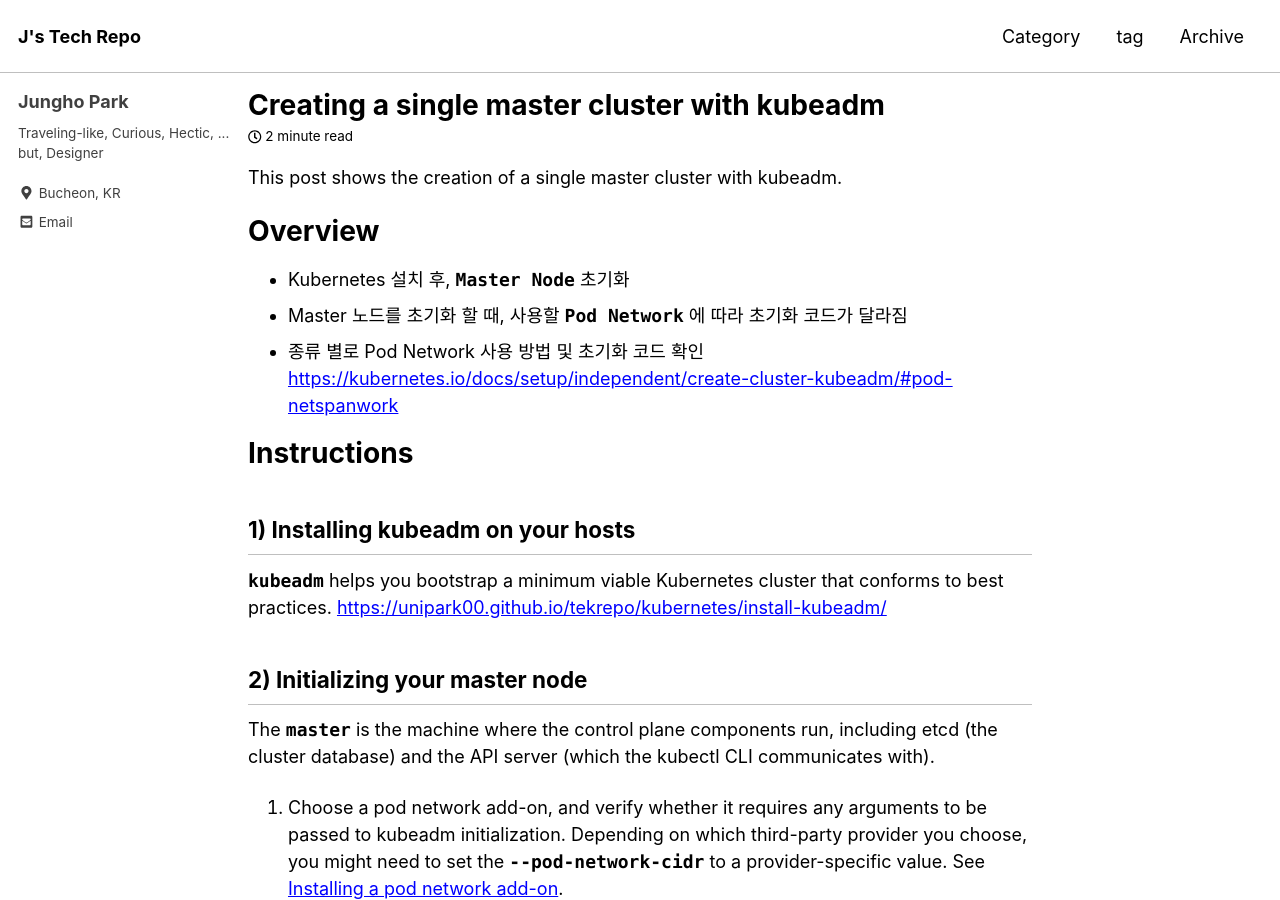
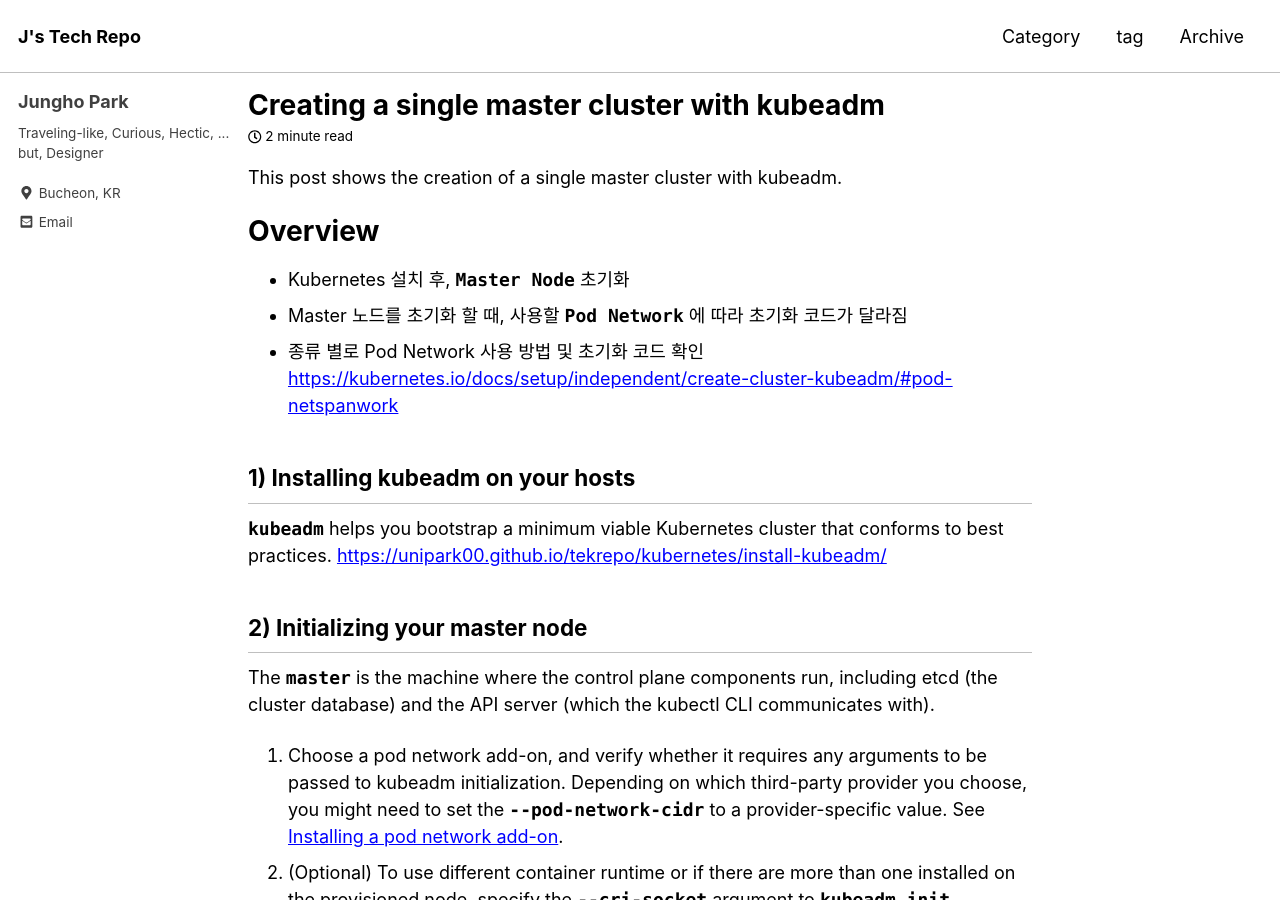
Before and after one commit to unipark00/tekrepo, a Jekyll site: the page built from _posts/2019-04-07-configure-k8s-cluster.md, in a window 1280 px wide and 900 px high. Built offline with Jekyll 4.4.1, drawn with Linux system fonts in a browser that asks for light colours; cached includes are drawn as plain includes.

Commit message:
Update 2019-04-07-configure-k8s-cluster.md

```diff
--- a/_posts/2019-04-07-configure-k8s-cluster.md
+++ b/_posts/2019-04-07-configure-k8s-cluster.md
@@ -14,8 +14,6 @@ This post shows the creation of a single master cluster with kubeadm.
 * Master 노드를 초기화 할 때, 사용할 **`Pod Network`** 에 따라 초기화 코드가 달라짐
 * 종류 별로 Pod Network 사용 방법 및 초기화 코드 확인
   [https://kubernetes.io/docs/setup/independent/create-cluster-kubeadm/#pod-netspanwork](https://kubernetes.io/docs/setup/independent/create-cluster-kubeadm/#pod-netspanwork)
-
-# Instructions
 
 ## 1) Installing kubeadm on your hosts
 **`kubeadm`** helps you bootstrap a minimum viable Kubernetes cluster that conforms to best practices.
```
